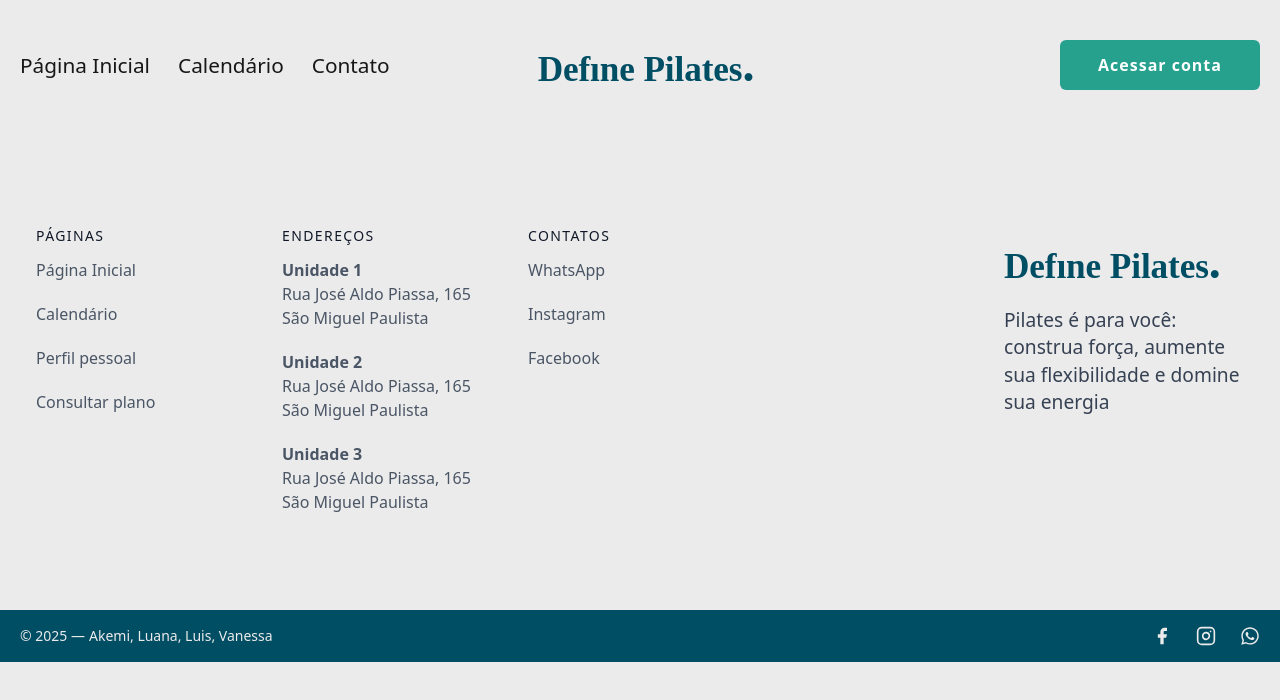
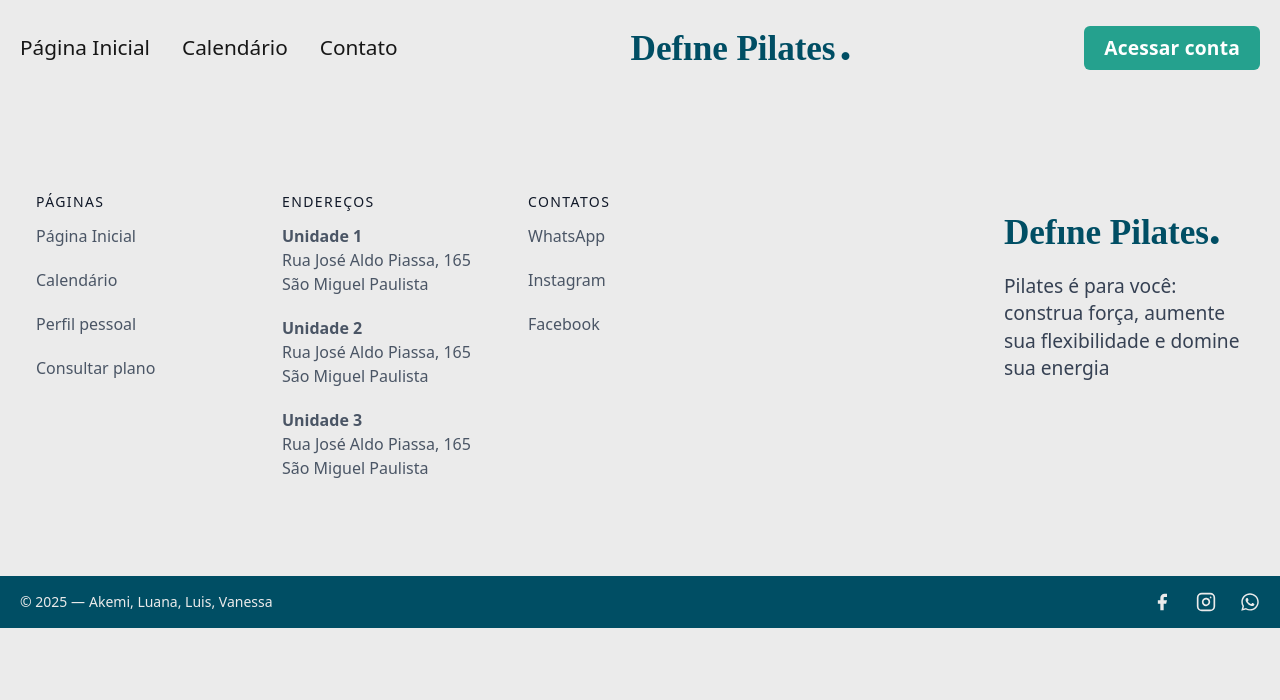
Before and after one commit to LuisTakeo/FATEC-PI-2025-3-SEMESTRE-DEFINE-PILATES, a React (Vite) app in the folder pi-react/: page /Revisao_Publicacoes in a window 1280 px wide. Shown: the top 700 px of the page. Built offline with nearby package versions, Linux system fonts and the light colour scheme.

Commit message:
Mudança no header

```diff
--- a/pi-react/src/components/Header/index.tsx
+++ b/pi-react/src/components/Header/index.tsx
@@ -1,69 +1,70 @@
-// Header.js - VERSÃO FINAL (Mobile First)
 import "../../index.css";
 import "./stylesHeader.css";
 "use client";
-import Botao from "../Cadastros/Botao";
-import { Link, useLocation } from "react-router-dom";
+import { Link, useNavigate, useLocation } from "react-router-dom";
 
 function Header() {
+  const navigate = useNavigate();
   const location = useLocation();
 
-    const paginasSemBotao = [
-        "/login/aluno",
-        "/login/funcionario",
+  const currentPath = location.pathname.toLowerCase().replace(/\/$/, "");
+
+  const hidePaths = [
     "/cadastro/aluno",
     "/cadastro/instrutor",
-        "/cadastro/administrador"
+    "/cadastro/administrador/recepcionista",
+    "/login/aluno",
+    "/login/instrutor",
+    "/admin/home",
   ];
 
-    const permissao: boolean = !paginasSemBotao.includes(location.pathname);
+  const shouldHideButton = hidePaths.includes(currentPath);
 
   return (
-        <header className="text-black-600 body-font bg-[var(--background)]">
-            <div className="container mx-auto flex flex-wrap p-5 flex-col md:flex-row items-center">
+    <header className="bg-transparent body-font text-[var(--foreground)]">
+      <div className="container mx-auto flex flex-col md:flex-row items-center md:justify-between p-5">
 
-                <nav className="flex lg:w-2/5 flex-wrap items-center text-base md:ml-auto">
-
-
+        {/* NAVEGAÇÃO (ESQUERDA em telas maiores) */}
+        <nav className="order-2 md:order-1 w-full md:w-auto flex flex-col md:flex-row items-center md:items-center text-base mb-4 md:mb-0 gap-2 md:gap-8">
           <Link
             to="/"
-                        className="mr-3 md:mr-7 text-[var(--foreground)] hover:text-[var(--destaque)] text-lg md:text-[1.3rem]"
+            className="text-[var(--foreground)] hover:text-[var(--destaque)] text-[1.3rem] max-sm:text-[1rem] cursor-pointer transition-colors relative z-50"
           >
             Página Inicial
           </Link>
-
           <Link
             to="/"
-                        className="mr-3 md:mr-7 text-[var(--foreground)] hover:text-[var(--destaque)] text-lg md:text-[1.3rem]"
+            className="text-[var(--foreground)] hover:text-[var(--destaque)] text-[1.3rem] max-sm:text-[1rem] cursor-pointer transition-colors relative z-50"
           >
             Calendário
           </Link>
-
           <Link
             to="/"
-                        className="mr-3 md:mr-7 text-[var(--foreground)] hover:text-[var(--destaque)] text-lg md:text-[1.3rem]"
+            className="text-[var(--foreground)] hover:text-[var(--destaque)] text-[1.3rem] max-sm:text-[1rem] cursor-pointer transition-colors relative z-50"
           >
             Contato
           </Link>
         </nav>
 
-                <Link
-                    to="/"
-                    className="flex order-first lg:order-none lg:w-1/5 lg:items-center lg:justify-center mb-4 md:mb-0"
+        {/* LOGO (CENTRO em telas maiores) */}
+        <div className="order-1 md:order-2 w-full md:w-auto flex justify-center mb-4 md:mb-0">
+          <span className="flex items-baseline gap-1 whitespace-nowrap text-[2.2rem] max-sm:text-[1.8rem] kaisei-tokumin-regular font-bold text-[var(--destaque)] tracking-[-0.1px] transition-all duration-300">
+            Defıne Pilates
+           <span className="font-extrabold text-[3rem] max-sm:text-[2.4rem] leading-none">.</span>
+          </span>
+        </div>
+
+        {/* BOTÃO ACESSAR CONTA (DIREITA em telas maiores) */}
+        {!shouldHideButton && (
+          <div className="order-3 w-full md:order-3 md:w-auto flex justify-center md:justify-end">
+            <button
+              className="!bg-[var(--azul-segundario)] !text-white text-[1.2rem] max-sm:text-[1rem] tracking-[.2px] py-1.5 px-4 md:py-2 md:px-5 rounded-md font-semibold transition-all duration-200 hover:!bg-[var(--destaque)] max-sm:py-1 max-sm:px-3 relative z-50"
+              onClick={() => navigate("/login/aluno")}
             >
-                    <span className="ml-3 text-[2.2rem] kaisei-tokumin-regular font-bold text-[var(--destaque)] tracking-[-0.1px]">
-                        Defıne Pilates
-                        <span className="font-extrabold text-[3rem]">.</span>
-                    </span>
-                </Link>
-
-                <div className="lg:w-2/5 inline-flex lg:justify-end ml-5 lg:ml-0">
-                    {permissao && (
-                        <div className="w-[200px]">
-                            <Botao texto="Acessar conta" link="/login/aluno" />
+              Acessar conta
+            </button>
           </div>
         )}
-                </div>
       </div>
     </header>
   );
--- a/pi-react/src/routers.tsx
+++ b/pi-react/src/routers.tsx
@@ -7,14 +7,15 @@ import Login_Funcionario from "./pages/Login/Login_Funcionario/page"
 import RecuperacaoTelefone from "./pages/RecuperarSenha/RecuperacaoTelefone_1"
 import RecebimentoCodigo from "./pages/RecuperarSenha/RecebimentoCodigo_2"
 import AlterarSenha from "./pages/RecuperarSenha/AlterarSenha_3"
-import CadastroInicialPage from "./pages/Admin/CadastroInicial";
+import CadastroInicialPage from "./pages/Admin/CadastroInicial/Index";
+
 
 function MainRoutes() {
     return (
         <Routes>
             {/* Rotas públicas ou acesso a todos */}
             <Route path="/" element={<PaginaInicio />} />
-            <Route path="/admin/cadastro-inicial" element={<CadastroInicialPage />} />
+            <Route path="/admin/Cadastro_Inicial" element={<CadastroInicialPage/>} />
             <Route path="/cadastro/aluno" element={<Cadastro_Aluno />} />
 
             <Route path="/calendario/aluno" element={<Calendario_Aluno/>}/>
```
Lines whose indentation alone changed are shown as unchanged.
